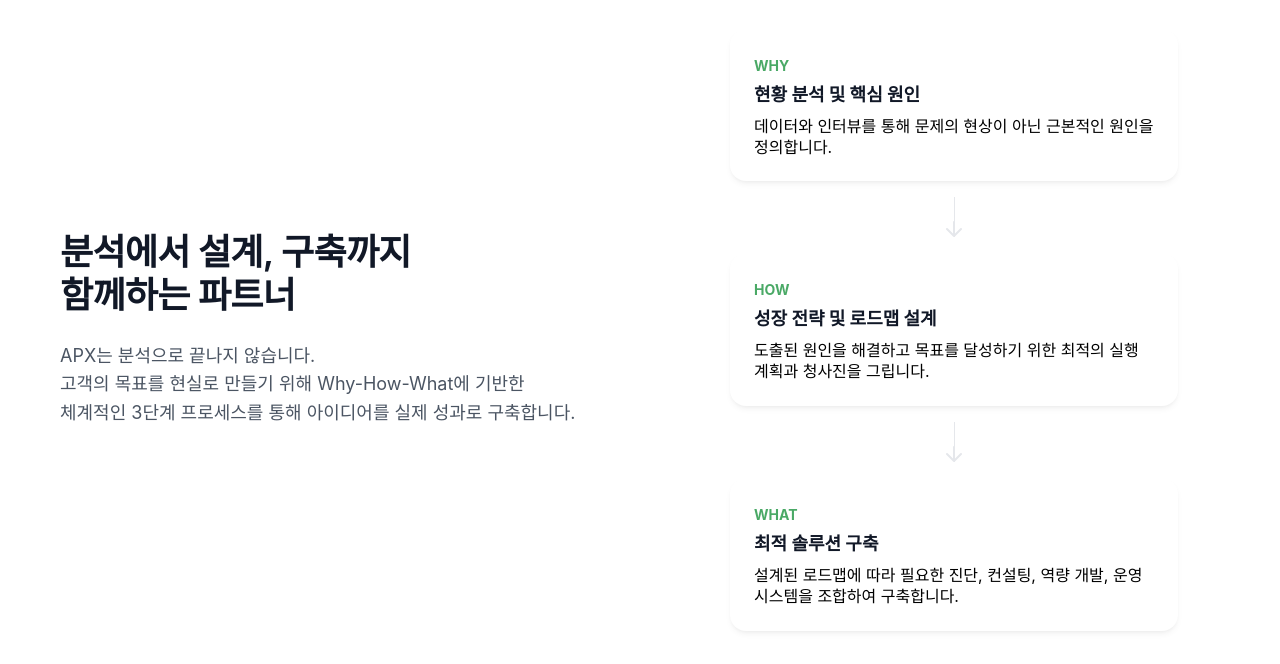
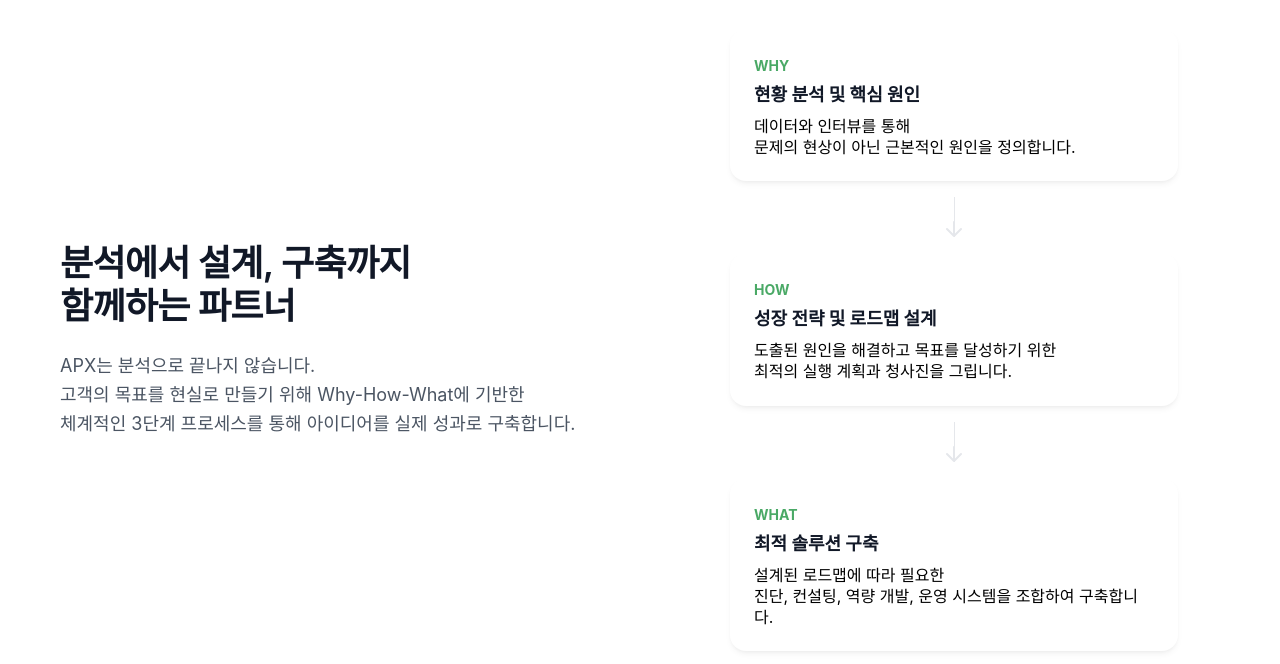
Before and after one commit to APX-KR/apx-homepage-v1.0, a React (Vite) app: page / in a window 1280 px wide. Shown: the part 1918-2582 px from the top of the page. Built offline with nearby package versions, Linux system fonts and the light colour scheme; a web font is replaced by a local one.

Commit message:
feat: Refine problem and funnel sections content
Updates text and descriptions in the Problem and Funnel sections for clarity and accuracy. Adjusts keyword wording and adds HTML rendering for descriptions in the Funnel section.

```diff
--- a/components/home/FunnelSection.tsx
+++ b/components/home/FunnelSection.tsx
@@ -4,11 +4,29 @@ import React from 'react';
 import Container from '../common/Container';
 import { useVisibility } from '../../hooks/useVisibility';
 
+const processSteps = [
+    {
+        step: "WHY",
+        title: "현황 분석 및 핵심 원인",
+        description: "데이터와 인터뷰를 통해<br/>문제의 현상이 아닌 근본적인 원인을 정의합니다."
+    },
+    {
+        step: "HOW",
+        title: "성장 전략 및 로드맵 설계",
+        description: "도출된 원인을 해결하고 목표를 달성하기 위한<br/>최적의 실행 계획과 청사진을 그립니다."
+    },
+    {
+        step: "WHAT",
+        title: "최적 솔루션 구축",
+        description: "설계된 로드맵에 따라 필요한<br/>진단, 컨설팅, 역량 개발, 운영 시스템을 조합하여 구축합니다."
+    }
+];
+
 const ProcessStep: React.FC<{ step: string; title: string; description: string; className?: string; }> = ({ step, title, description, className }) => (
     <div className={`bg-white p-6 rounded-2xl soft-shadow ${className}`}>
         <span className="text-sm font-bold text-apx-growth-green">{step}</span>
         <h3 className="text-h5 font-bold text-text-primary mt-1 mb-2">{title}</h3>
-        <p className="text-body-base leading-snug">{description}</p>
+        <p className="text-body-base leading-snug" dangerouslySetInnerHTML={{ __html: description }}></p>
     </div>
 )
 
@@ -33,26 +51,24 @@ const FunnelSection: React.FC = () => {
                      {/* Infographic */}
                     <div className={`lg:w-1/2 w-full mt-12 lg:mt-0 transition-opacity duration-1000 delay-200 ${isVisible ? 'opacity-100' : 'opacity-0'}`}>
                         <div className="relative flex flex-col items-center gap-4">
-                            {/* Steps */}
-                             <div className={`w-full max-w-md self-center transition-all duration-700 ease-out ${isVisible ? 'opacity-100 translate-y-0' : 'opacity-0 translate-y-4'}`} style={{ transitionDelay: '200ms' }}>
-                                <ProcessStep step="WHY" title="현황 분석 및 핵심 원인" description="데이터와 인터뷰를 통해 문제의 현상이 아닌 근본적인 원인을 정의합니다." />
-                            </div>
+                            {processSteps.map((item, index) => (
+                                <React.Fragment key={item.step}>
+                                    <div
+                                        className={`w-full max-w-md self-center transition-all duration-700 ease-out ${isVisible ? 'opacity-100 translate-y-0' : 'opacity-0 translate-y-4'}`}
+                                        style={{ transitionDelay: `${200 + index * 200}ms` }}
+                                    >
+                                        <ProcessStep {...item} />
+                                    </div>
 
-                            <div className="h-10 w-px bg-border-light relative">
-                                <svg className="absolute bottom-0 left-1/2 -translate-x-1/2 text-border-light" width="16" height="16" viewBox="0 0 16 16" fill="none" xmlns="http://www.w3.org/2000/svg"><path d="M8 1V15M1 8L8 15L15 8" stroke="currentColor" strokeWidth="2" strokeLinecap="round" strokeLinejoin="round"></path></svg>
-                            </div>
-
-                             <div className={`w-full max-w-md self-center transition-all duration-700 ease-out ${isVisible ? 'opacity-100 translate-y-0' : 'opacity-0 translate-y-4'}`} style={{ transitionDelay: '400ms' }}>
-                                <ProcessStep step="HOW" title="성장 전략 및 로드맵 설계" description="도출된 원인을 해결하고 목표를 달성하기 위한 최적의 실행 계획과 청사진을 그립니다." />
-                            </div>
-
-                             <div className="h-10 w-px bg-border-light relative">
-                                <svg className="absolute bottom-0 left-1/2 -translate-x-1/2 text-border-light" width="16" height="16" viewBox="0 0 16 16" fill="none" xmlns="http://www.w3.org/2000/svg"><path d="M8 1V15M1 8L8 15L15 8" stroke="currentColor" strokeWidth="2" strokeLinecap="round" strokeLinejoin="round"></path></svg>
-                            </div>
-
-                             <div className={`w-full max-w-md self-center transition-all duration-700 ease-out ${isVisible ? 'opacity-100 translate-y-0' : 'opacity-0 translate-y-4'}`} style={{ transitionDelay: '600ms' }}>
-                                <ProcessStep step="WHAT" title="최적 솔루션 구축" description="설계된 로드맵에 따라 필요한 진단, 컨설팅, 역량 개발, 운영 시스템을 조합하여 구축합니다." />
-                            </div>
+                                    {index < processSteps.length - 1 && (
+                                        <div className="h-10 w-px bg-border-light relative">
+                                            <svg className="absolute bottom-0 left-1/2 -translate-x-1/2 text-border-light" width="16" height="16" viewBox="0 0 16 16" fill="none" xmlns="http://www.w3.org/2000/svg">
+                                                <path d="M8 1V15M1 8L8 15L15 8" stroke="currentColor" strokeWidth="2" strokeLinecap="round" strokeLinejoin="round"></path>
+                                            </svg>
+                                        </div>
+                                    )}
+                                </React.Fragment>
+                            ))}
                         </div>
                     </div>
                 </div>
--- a/components/home/ProblemSection.tsx
+++ b/components/home/ProblemSection.tsx
@@ -151,7 +151,7 @@ const problems = [
             ],
             solutionTitle: "APX는 이렇게 돕습니다",
             solutions: [
-                "OKR/MBO 목표관리 체계 설계 및 도입",
+                "MBO/OKR 목표관리 체계 설계",
                 "직무중심 성과체계 설계 및 도입",
                 "평가자 역량향상 프로그램"
             ],
@@ -218,7 +218,7 @@ const ProblemSection: React.FC = () => {
                                         </div>
                                         <p className="text-caption font-semibold uppercase tracking-wider text-white/80 mb-2">{problem.front.engTitle}</p>
                                         <h3 className="text-h4 font-bold mb-2">{problem.front.title}</h3>
-                                        <p className="text-body-lg mb-4 leading-snug">{problem.front.question}</p>
+                                        <p className="text-body-lg mb-4 leading-snug tracking-tight-title">{problem.front.question}</p>
                                         <div className="flex flex-wrap gap-2 mb-4">
                                           {problem.front.keywords.map((keyword, i) => (
                                               <span key={i} className="bg-white/20 px-3 py-1 rounded-full text-caption font-medium">{keyword}</span>
```
